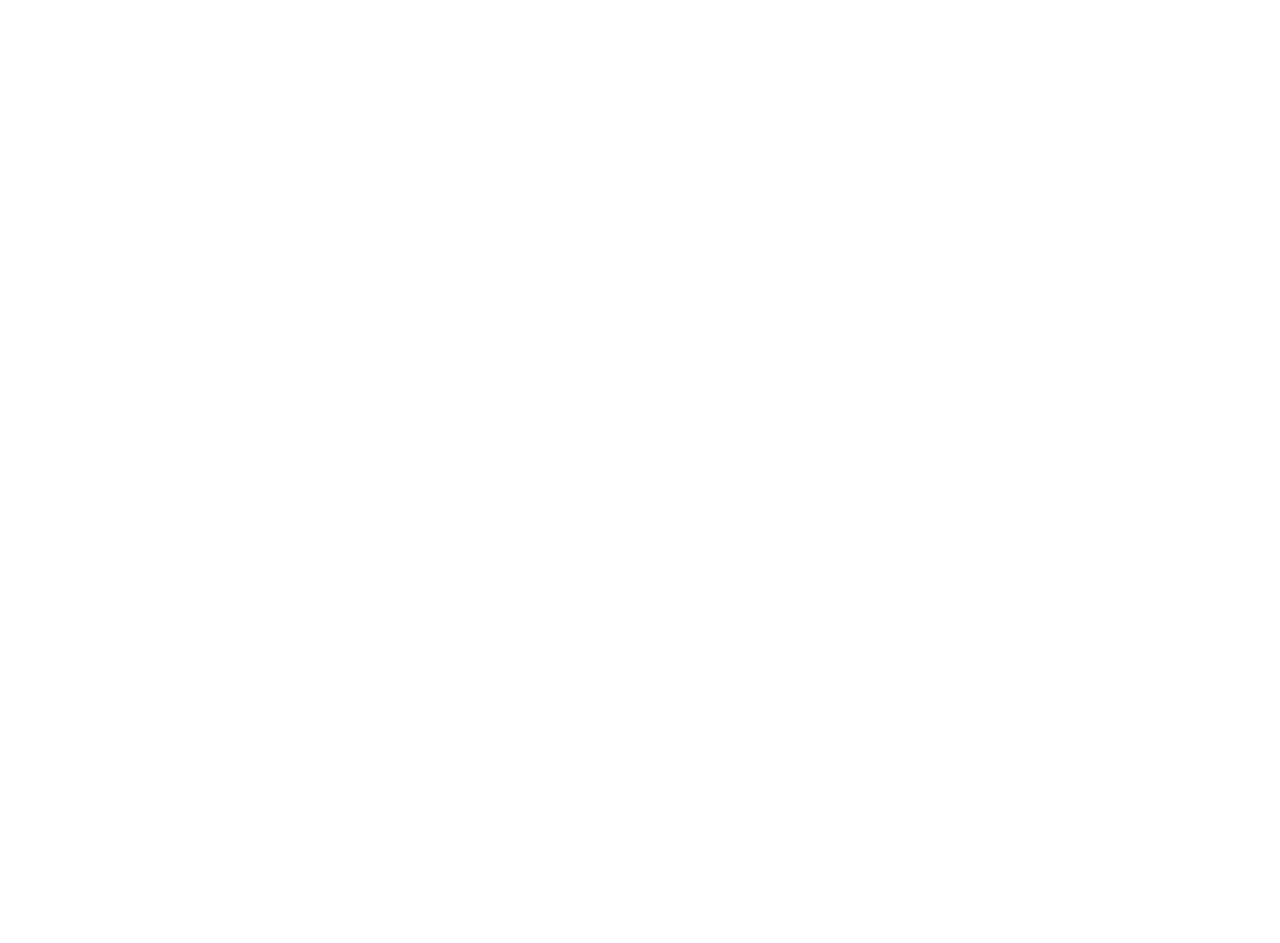
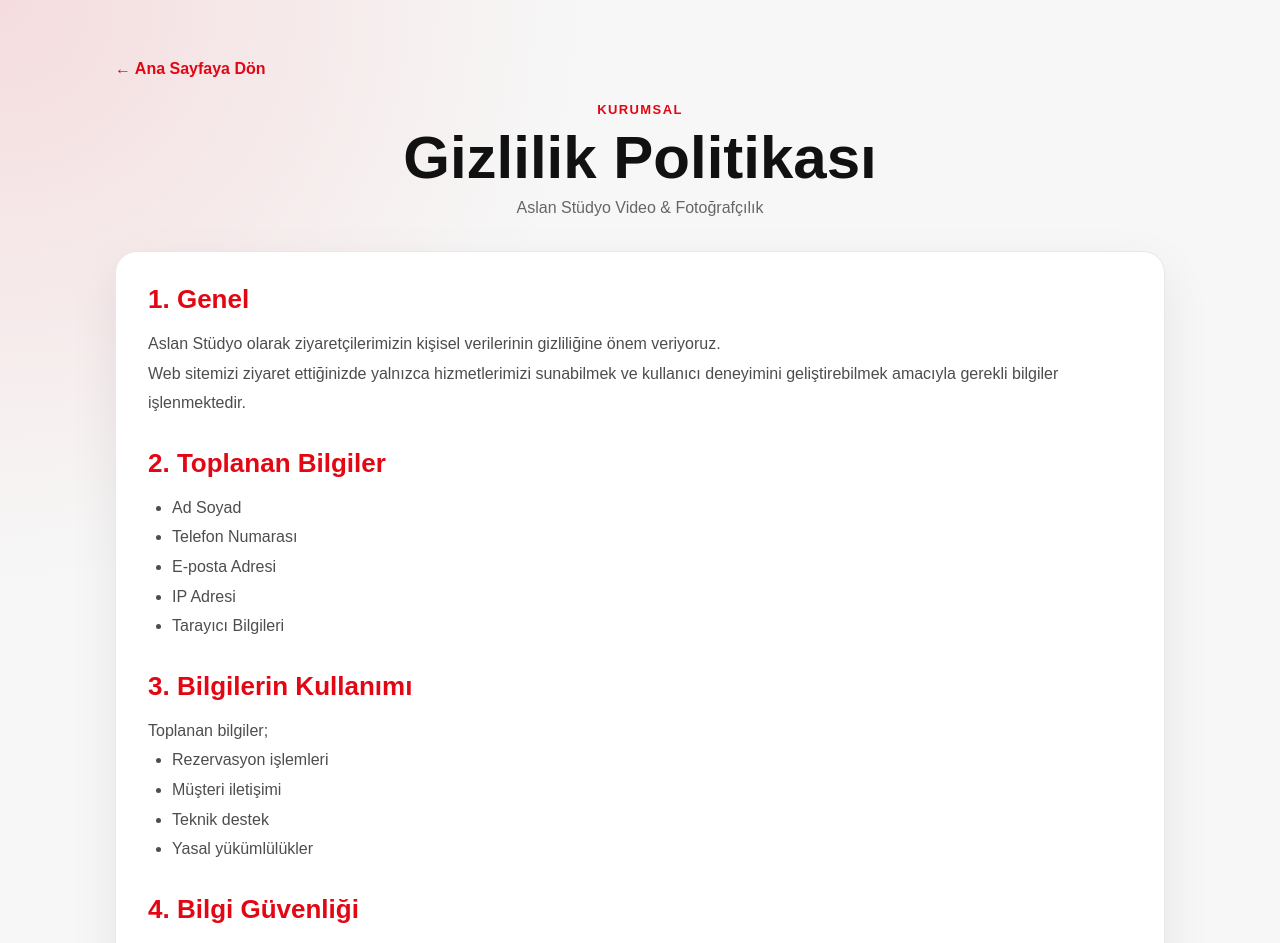
Before and after one commit to aslanstudyo-glitch/aslanstudyo-react, a React (Vite) app: page /gizlilik in a window 1280 px wide. Before the commit this address had no page. Shown: the top 943 px of the page. Before the commit the page ends 800 px from the top, so only its background shows below. Built offline with nearby package versions, Linux system fonts and the light colour scheme.

Commit message:
Gizlilik sayfasi ve footer duzenlendi

```diff
--- a/src/App.jsx
+++ b/src/App.jsx
@@ -21,6 +21,7 @@
 import RegistrationBadge from "./components/RegistrationBadge";
 import Kunye from "./pages/Kunye";
 import Kvkk from "./pages/Kvkk";
+import Gizlilik from "./pages/Gizlilik";
 
 function HomePage() {
   const [selectedImage, setSelectedImage] = useState(null);
@@ -80,6 +81,7 @@
       <Route path="/" element={<HomePage />} />
       <Route path="/kunye" element={<Kunye />} />
       <Route path="/kvkk" element={<Kvkk />} />
+      <Route path="/gizlilik" element={<Gizlilik />} />
     </Routes>
   );
 }
--- /dev/null
+++ b/src/components/Footer.css
@@ -0,0 +1,63 @@
+.footer {
+  padding: 42px 20px;
+  background: #080808;
+  color: #ffffff;
+  text-align: center;
+}
+
+.footer img {
+  width: 95px;
+  height: auto;
+  margin-bottom: 14px;
+}
+
+.footer > p {
+  margin: 0 0 16px;
+  color: #e30613;
+  font-size: 18px;
+  font-weight: 700;
+}
+
+.footer-links {
+  display: flex;
+  flex-wrap: wrap;
+  justify-content: center;
+  gap: 10px;
+  margin: 16px 0;
+}
+
+.footer-links a {
+  color: #ffffff;
+  font-size: 14px;
+  font-weight: 600;
+  text-decoration: none;
+  transition: color 0.3s ease;
+}
+
+.footer-links a:hover {
+  color: #e30613;
+}
+
+.footer-links span {
+  color: #666666;
+}
+
+.footer > span {
+  display: block;
+  color: #b8b8b8;
+  font-size: 13px;
+}
+
+@media (max-width: 600px) {
+  .footer-links {
+    gap: 8px;
+  }
+
+  .footer-links span {
+    display: none;
+  }
+
+  .footer-links a {
+    width: 100%;
+  }
+}
--- a/src/components/Footer.jsx
+++ b/src/components/Footer.jsx
@@ -1,4 +1,5 @@
 import { Link } from "react-router-dom";
+import "./Footer.css";
 
 function Footer() {
   return (
@@ -7,10 +8,16 @@
 
       <p>Hatıralar Aslan'la Sonsuz</p>
 
-      <div className="footer-links">
+   <div className="footer-links">
   <Link to="/kunye">Künye</Link>
+
   <span>|</span>
+
   <Link to="/kvkk">KVKK</Link>
+
+  <span>|</span>
+
+  <Link to="/gizlilik">Gizlilik Politikası</Link>
 </div>
 
       <span>© 2026 Aslan Stüdyo | Video & Fotoğrafçılık</span>
--- /dev/null
+++ b/src/pages/Gizlilik.jsx
@@ -0,0 +1,115 @@
+import { Link } from "react-router-dom";
+import "./Policy.css";
+
+function Gizlilik() {
+  return (
+    <div className="policy-page">
+
+      <div className="policy-container">
+
+        <Link className="back-home" to="/">
+          ← Ana Sayfaya Dön
+        </Link>
+
+        <span className="policy-tag">KURUMSAL</span>
+
+        <h1>Gizlilik Politikası</h1>
+
+        <p className="policy-subtitle">
+          Aslan Stüdyo Video & Fotoğrafçılık
+        </p>
+
+        <div className="policy-card">
+
+          <h2>1. Genel</h2>
+
+          <p>
+            Aslan Stüdyo olarak ziyaretçilerimizin kişisel verilerinin
+            gizliliğine önem veriyoruz.
+          </p>
+
+          <p>
+            Web sitemizi ziyaret ettiğinizde yalnızca hizmetlerimizi
+            sunabilmek ve kullanıcı deneyimini geliştirebilmek amacıyla
+            gerekli bilgiler işlenmektedir.
+          </p>
+
+          <h2>2. Toplanan Bilgiler</h2>
+
+          <ul>
+            <li>Ad Soyad</li>
+            <li>Telefon Numarası</li>
+            <li>E-posta Adresi</li>
+            <li>IP Adresi</li>
+            <li>Tarayıcı Bilgileri</li>
+          </ul>
+
+          <h2>3. Bilgilerin Kullanımı</h2>
+
+          <p>
+
+            Toplanan bilgiler;
+
+          </p>
+
+          <ul>
+
+            <li>Rezervasyon işlemleri</li>
+
+            <li>Müşteri iletişimi</li>
+
+            <li>Teknik destek</li>
+
+            <li>Yasal yükümlülükler</li>
+
+          </ul>
+
+          <h2>4. Bilgi Güvenliği</h2>
+
+          <p>
+
+            Kişisel bilgileriniz güvenli sunucularda korunmaktadır.
+            Üçüncü kişilerle yasal zorunluluklar dışında paylaşılmaz.
+
+          </p>
+
+          <h2>5. İletişim</h2>
+
+          <p>
+
+            Gizlilik Politikamız hakkında sorularınız için;
+
+          </p>
+
+          <p>
+
+            <strong>Aslan Stüdyo Video & Fotoğrafçılık</strong>
+
+            <br />
+
+            Çayırlık Mah. Aksaray Cad. No:23/C
+
+            <br />
+
+            Acıgöl / Nevşehir
+
+            <br />
+
+            Telefon: 0533 322 95 60
+
+            <br />
+
+            E-posta: aslanstudyo@gmail.com
+
+          </p>
+
+        </div>
+
+      </div>
+
+    </div>
+
+  );
+}
+
+export default Gizlilik;
--- /dev/null
+++ b/src/pages/Policy.css
@@ -0,0 +1,86 @@
+.policy-page {
+  min-height: 100vh;
+  padding: 60px 20px;
+  background:
+    radial-gradient(
+      circle at top left,
+      rgba(227, 6, 19, 0.11),
+      transparent 32%
+    ),
+    #f7f7f7;
+}
+
+.policy-container {
+  width: min(1050px, 100%);
+  margin: 0 auto;
+}
+
+.back-home {
+  display: inline-flex;
+  margin-bottom: 24px;
+  color: #e30613;
+  font-weight: 700;
+  text-decoration: none;
+}
+
+.policy-tag {
+  display: block;
+  color: #e30613;
+  font-size: 13px;
+  font-weight: 800;
+  letter-spacing: 1.4px;
+  text-align: center;
+  text-transform: uppercase;
+}
+
+.policy-container > h1 {
+  margin: 8px 0;
+  color: #111111;
+  font-size: clamp(36px, 6vw, 60px);
+  line-height: 1.1;
+  text-align: center;
+}
+
+.policy-subtitle {
+  margin: 0 0 34px;
+  color: #666666;
+  text-align: center;
+}
+
+.policy-card {
+  padding: 32px;
+  border: 1px solid #e8e8e8;
+  border-radius: 22px;
+  background: #ffffff;
+  box-shadow: 0 18px 50px rgba(0, 0, 0, 0.08);
+}
+
+.policy-card h2 {
+  margin: 30px 0 14px;
+  color: #e30613;
+  font-size: 26px;
+}
+
+.policy-card h2:first-child {
+  margin-top: 0;
+}
+
+.policy-card p,
+.policy-card li {
+  color: #4d4d4d;
+  line-height: 1.85;
+}
+
+.policy-card ul {
+  padding-left: 24px;
+}
+
+@media (max-width: 700px) {
+  .policy-page {
+    padding: 35px 14px;
+  }
+
+  .policy-card {
+    padding: 23px 18px;
+  }
+}
```
